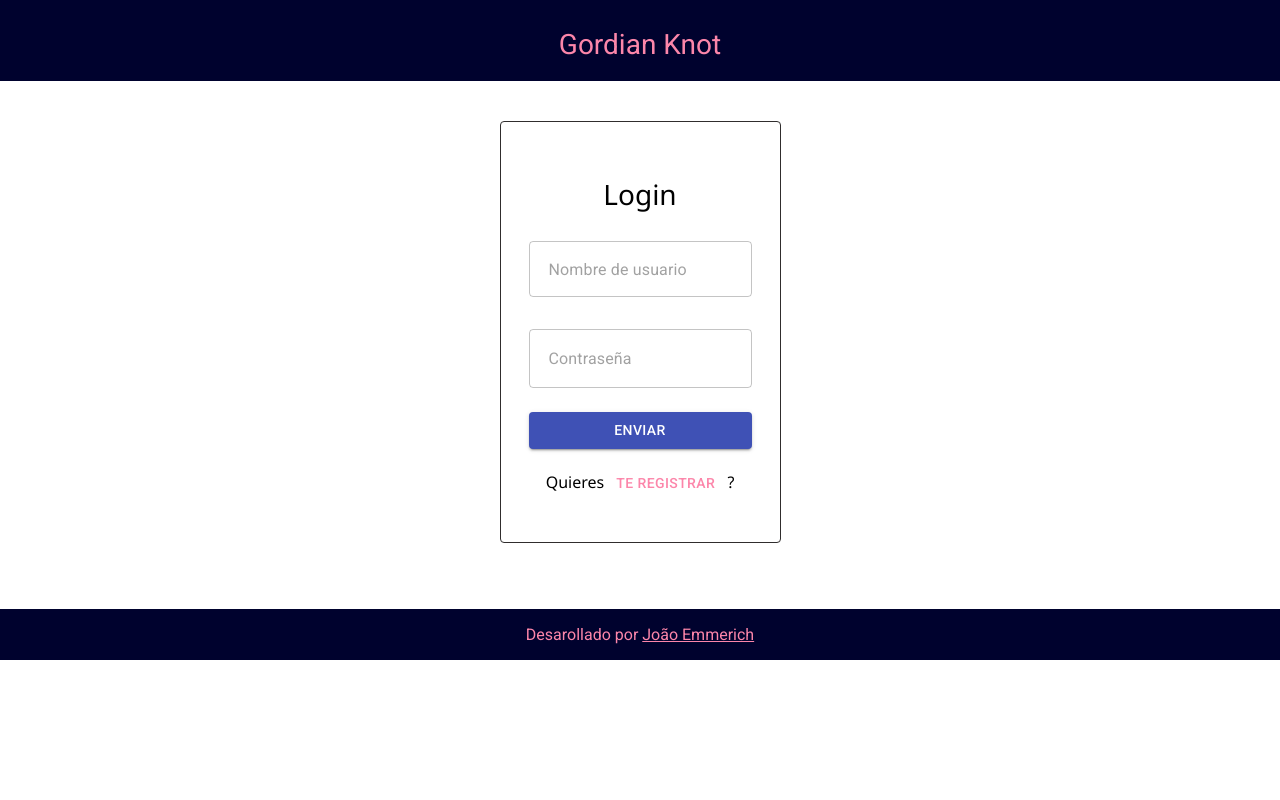
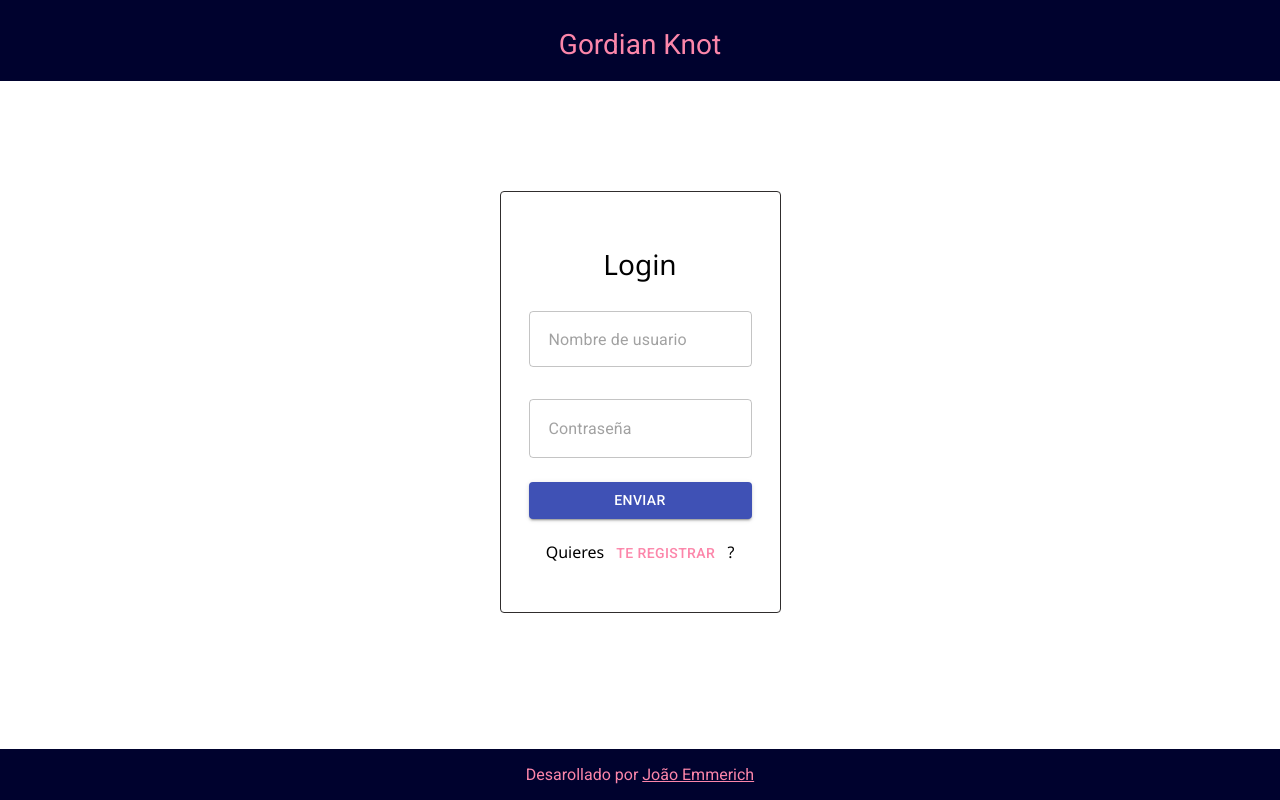
Before and after one commit to J-Emmerich/gordian-dashboard, a React (Create React App) app: page / in a window 1280 px wide. Built offline with nearby package versions, Linux system fonts and the light colour scheme.

Commit message:
hotfix: sticky footer/header on login page

```diff
--- a/src/components/LoginForm.js
+++ b/src/components/LoginForm.js
@@ -4,11 +4,16 @@ import services from "../services/auth";
 import Button from "@material-ui/core/Button";
 import TextField from "@material-ui/core/TextField";
 
+const Dashboard = styled.div`
+  display: flex;
+  flex-direction: column;
+  min-height: 100vh;
+`;
 const Container = styled.div`
   display: flex;
   flex-flow: column wrap;
-  align-self: center;
   justify-content: center;
+  flex-grow: 1;
 `;
 
 const Form = styled.div`
@@ -86,11 +91,12 @@ const LoginForm = ({ submitUser }) => {
   };
 
   return (
-    <Container>
+    <Dashboard>
       <header style={{ backgroundColor: "#00022E", color: "#FC86AA" }}>
         <FormTitle>Gordian Knot</FormTitle>
       </header>
 
+      <Container>
         <Form>
           <FormTitle>{isLoginForm ? "Login" : "Registro"}</FormTitle>
           <form>
@@ -147,13 +153,14 @@ const LoginForm = ({ submitUser }) => {
         ) : (
           <ErrorMessage>&nbsp;</ErrorMessage>
         )}
+      </Container>
       <footer style={{ backgroundColor: "#00022E", color: "#FC86AA" }}>
         <BottomMessage>
           Desarollado por{" "}
           <a href="https://linkedin.com/in/joao-emmerich">João Emmerich</a>
         </BottomMessage>
       </footer>
-    </Container>
+    </Dashboard>
   );
 };
 
```
Lines whose indentation alone changed are shown as unchanged.
